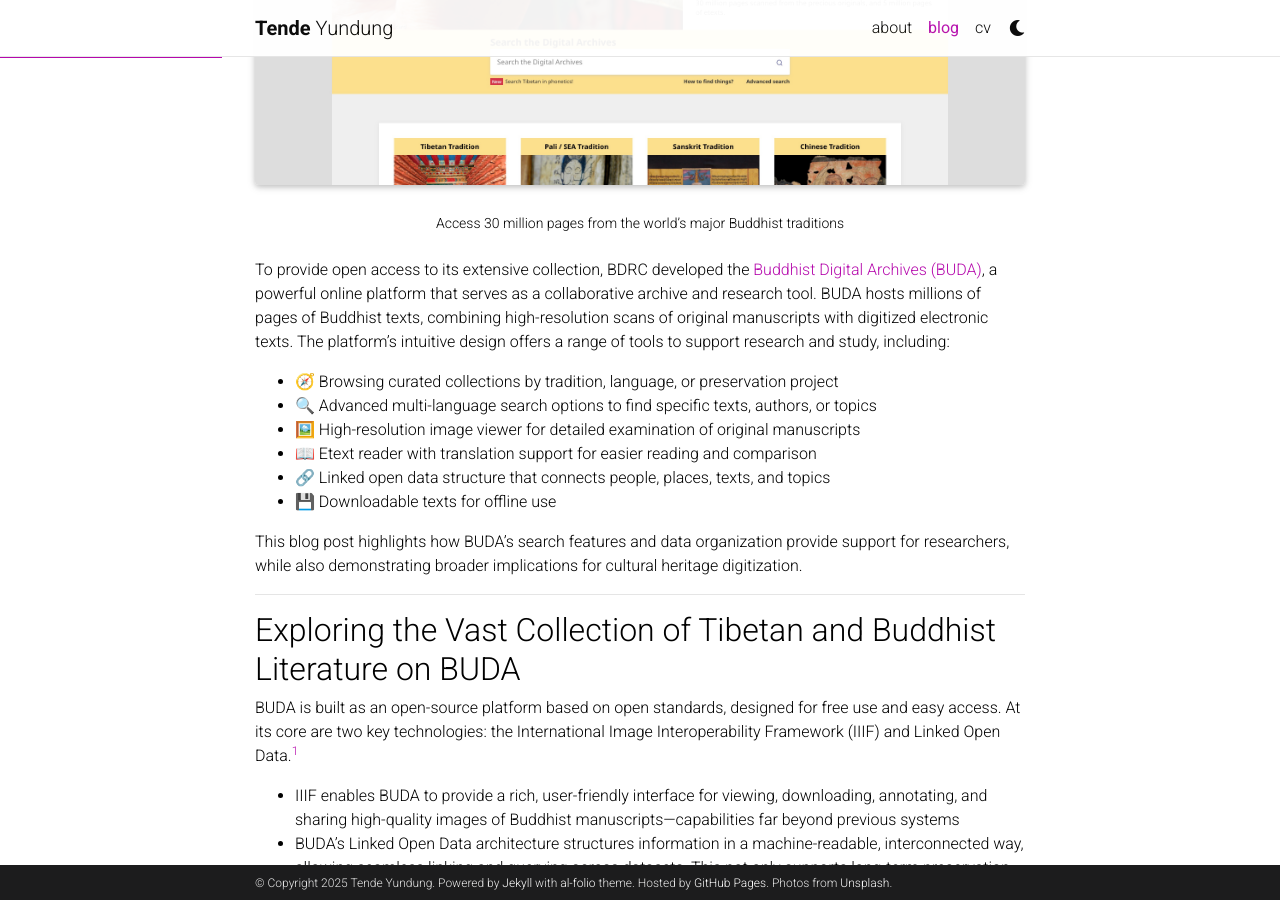
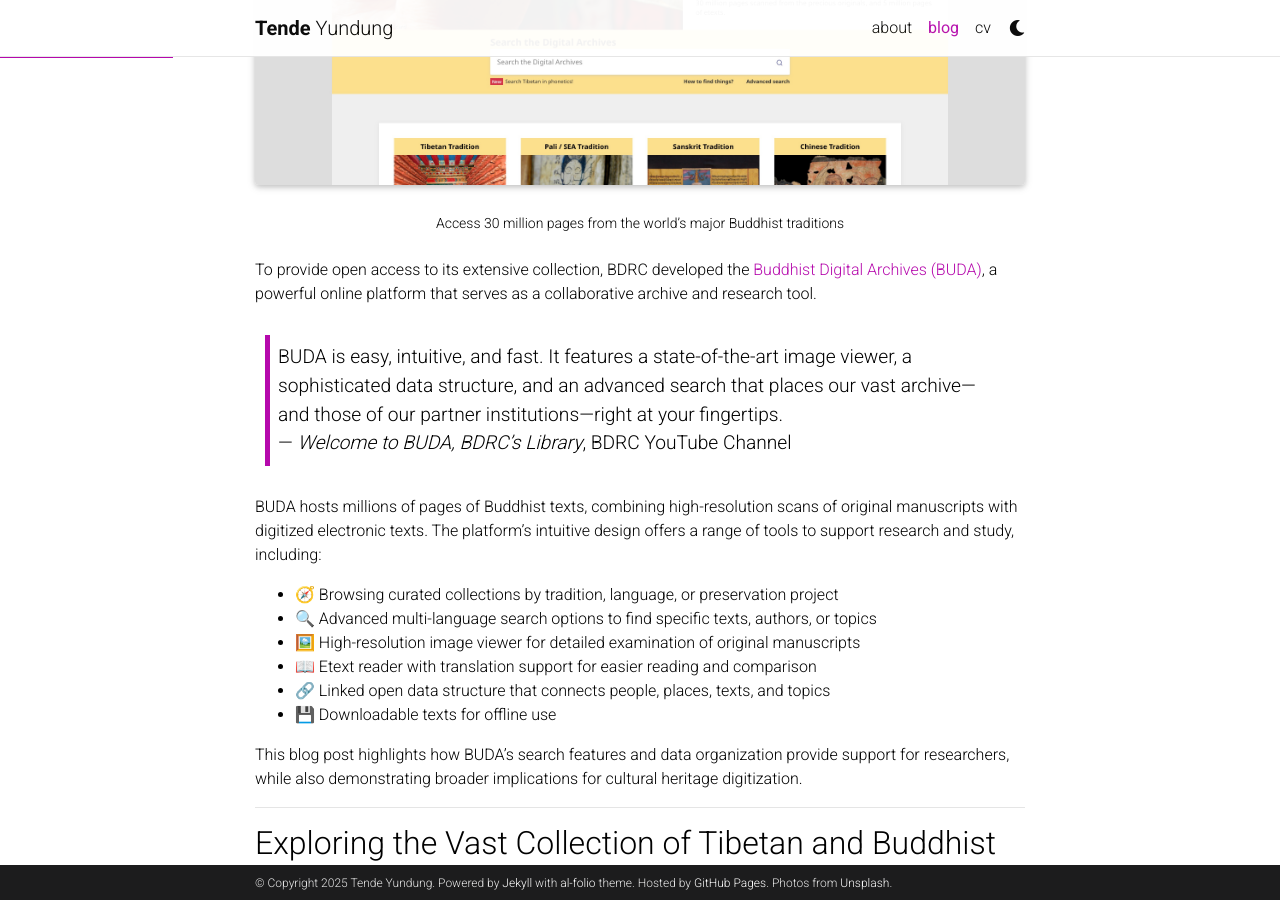
Before and after one commit to yundung/yundung.github.io, a Jekyll site: the page built from _posts/2025-04-11-BUDA.md, in a window 1280 px wide and 900 px high, scrolled down 521 px. Built offline with Jekyll 4.4.1, drawn with Linux system fonts in a browser that asks for light colours; full-size pictures stand in for the smaller copies a plugin makes; comment, search, counter and statistics services are not loaded; a style sheet for code colours, icons or effects is not loaded.

Commit message:
Second blogpost quote added

```diff
--- a/_posts/2025-04-11-BUDA.md
+++ b/_posts/2025-04-11-BUDA.md
@@ -20,6 +20,13 @@
 
 
 To provide open access to its extensive collection, BDRC developed the [Buddhist Digital Archives (BUDA)](https://www.bdrc.io/buda-archive/), a powerful online platform that serves as a collaborative archive and research tool.
+
+> BUDA is easy, intuitive, and fast. It features a state-of-the-art image viewer, a sophisticated data structure, and an advanced search that places our vast archive—and those of our partner institutions—right at your fingertips.
+>
+> — [*Welcome to BUDA, BDRC's Library*](https://youtu.be/JXq3NVft8RQ?si=2tRiYd_DwdOqsC6B&t=28), BDRC YouTube Channel
+
+
+
 BUDA hosts millions of pages of Buddhist texts, combining high-resolution scans of original manuscripts with digitized electronic texts. The platform’s intuitive design offers a range of tools to support research and study, including:
 - 🧭 Browsing curated collections by tradition, language, or preservation project
 - 🔍 Advanced multi-language search options to find specific texts, authors, or topics
@@ -38,6 +45,8 @@
 - BUDA’s Linked Open Data architecture structures information in a machine-readable, interconnected way, allowing seamless linking and querying across datasets. This not only supports long-term preservation but also creates a dynamic, globally accessible scholarly hub that connects texts, people, places, and historical contexts within Buddhist cultural heritage.
 
 This digital platform allows for accessing an extensive collection of Tibetan and Buddhist texts in multiple languages, including Tibetan, Sanskrit, Chinese, Pali, Burmese, and Khmer.
+
+<iframe width="560" height="315" src="https://www.youtube.com/embed/JXq3NVft8RQ?si=sf7P8w8SMl_0uUGx&amp;start=80" title="YouTube video player" frameborder="0" allow="accelerometer; autoplay; clipboard-write; encrypted-media; gyroscope; picture-in-picture; web-share" referrerpolicy="strict-origin-when-cross-origin" allowfullscreen></iframe>
 
 ## How to Use BUDA: A Step-by-Step Guide
 
@@ -85,6 +94,8 @@
 
 BUDA offers an intuitive, yet multifaceted search system that caters to diverse research needs within Tibetan Buddhist studies.
 
+<iframe width="560" height="315" src="https://www.youtube.com/embed/JXq3NVft8RQ?si=hDdBNnYWjiOOhjOn&amp;start=138" title="YouTube video player" frameborder="0" allow="accelerometer; autoplay; clipboard-write; encrypted-media; gyroscope; picture-in-picture; web-share" referrerpolicy="strict-origin-when-cross-origin" allowfullscreen></iframe>
+
 #### Person Search: Connecting Biographies and Texts
 
 Searching for persons in BUDA reveals detailed biographical profiles, linked writings, and related figures, enriching understanding of historical and religious contexts. Filters for name variants, birth year, role, tradition, and gender help resolve common ambiguities and pinpoint relevant individuals.
```
Also changed, not shown: _posts/2025-04-04-introduction.md (+2 -2 lines).
